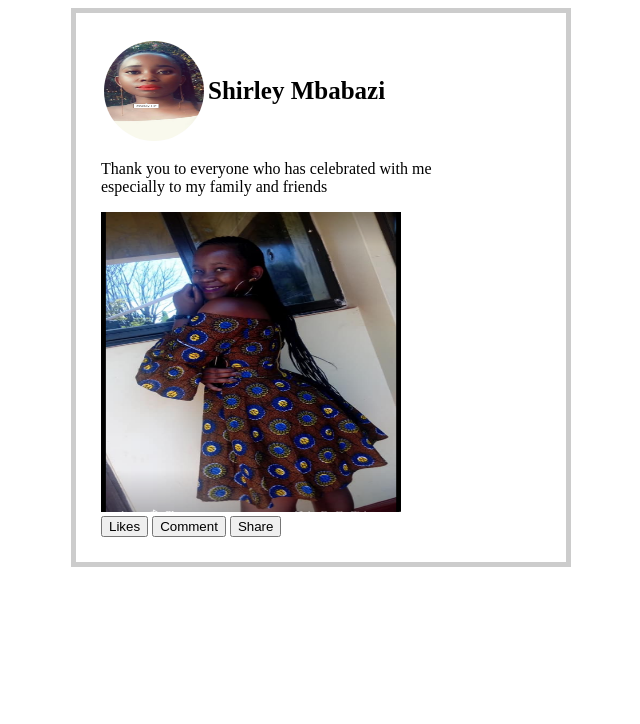
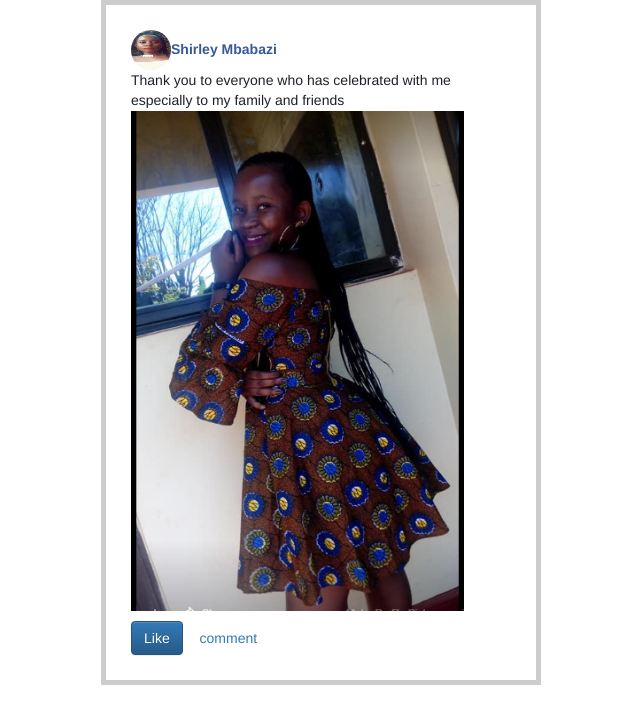
Before and after one commit to Shirley-Liz/Git, a website: page src/index.html in a window 1280 px wide. Shown: the whole page, without its empty margins (319-959 px from the left). Drawn offline with nearby package versions, Linux system fonts and the light colour scheme; files that its build step writes are made by us from their sources; files whose address does not match are found by name.

Commit message:
Updates for now

```diff
--- a/public/style.css
+++ b/public/style.css
@@ -20,8 +20,8 @@ border: 5px solid #ccc
   }
 
   .pic-container.pic-medium{
-    width: 100px;
-    height: 100px;
+    width: 40px;
+    height: 40px;
   }
 
 
@@ -29,9 +29,38 @@ border: 5px solid #ccc
     border-radius: 50%;
   }
   .post{
-      width: 300px;
-      height: 300px;
+      top: 0px;
+      left: 0px;
+      width: 333px;
+      height: 500px;
+      font-family: inherit;
+      display: block;
+      color: #385898;
+      cursor: pointer;
+      text-decoration-line: none;
+      text-decoration-style: initial;
+      text-decoration-color: initial;
+      direction: ltr;
+      line-height: 1.34;
+      font-size: 12px;
   }
-  .pp{
-      font-size: 25px;
+  .Profilename{
+    font-size: 14px;
+    margin: 0px 0px 2px 0;
+    color: #385898;
+
   }
+  .caption{
+    font-family: inherit;
+    display: inline;
+    margin: 0, 0, 0, 0;
+    margin-block-start: 1em;
+    margin-block-end: 1em;
+    margin-inline-start: 0px;
+    margin-inline-end: 0px;
+    font-size: 14px;
+    font-weight: normal;
+    line-height: 1.38;
+    color: #1d2129;
+    direction: ltr;
+  }
--- a/src/index.html
+++ b/src/index.html
@@ -8,10 +8,17 @@
   <title>myapp</title>
   <meta name="description" content="">
   <link href="./style.css" rel="stylesheet" type="text/css" />
+  <link rel="stylesheet" href="https://maxcdn.bootstrapcdn.com/bootstrap/3.3.7/css/bootstrap.min.css" integrity="sha384-BVYiiSIFeK1dGmJRAkycuHAHRg32OmUcww7on3RYdg4Va+PmSTsz/K68vbdEjh4u" crossorigin="anonymous">
+
+<!-- Optional theme -->
+<link rel="stylesheet" href="https://maxcdn.bootstrapcdn.com/bootstrap/3.3.7/css/bootstrap-theme.min.css" integrity="sha384-rHyoN1iRsVXV4nD0JutlnGaslCJuC7uwjduW9SVrLvRYooPp2bWYgmgJQIXwl/Sp" crossorigin="anonymous">
+
+<!-- Latest compiled and minified JavaScript -->
+
 
 </head>
 
-<body onload ="displayCurrentDt();">
+<body>
 
   <form>
     <table>
@@ -24,22 +31,33 @@
         </td>
         <td>
           <div>
-                <p class="pp"><strong>Shirley Mbabazi</strong></p>
+            <p class="Profilename"><strong>Shirley Mbabazi</strong></p>
 
           </div>
         </td>
       </tr>
 
     </table>
-  <p>Thank you to everyone who has celebrated with me<br> especially to my family and friends </br></p>
+    <p class="caption">Thank you to everyone who has celebrated with me<br> especially to my family and friends </br></p>
     <img src="./cpp.PNG" alt="Post" class="post">
+
     <div>
-    <button id= timedate onclick=" displayCurrentDt">Likes</button>
-    <button>Comment</button>
-    <button>Share</button>
+      <span id="increase"></span>
+    </div>
+    <div >
+      <p></p>
+
+      <button id= "like" class="btn btn-primary">Like</button>
+
+      <a id = "commmentbutton" href = "#usercomment" data-toggle = "collapse" class = "btn btn info" > comment </a>
+      <div >
+      <input type = "text" id = "usercomment" class = "collapse">
+       </div>
+
     </div>
     </div>
   </form>
+  <script src="https://maxcdn.bootstrapcdn.com/bootstrap/3.3.7/js/bootstrap.min.js" integrity="sha384-Tc5IQib027qvyjSMfHjOMaLkfuWVxZxUPnCJA7l2mCWNIpG9mGCD8wGNIcPD7Txa" crossorigin="anonymous"></script>
 </body>
 
 </html>
```
Also changed, not shown: src/index.js (+33 -36 lines). Lines whose indentation alone changed are shown as unchanged.
